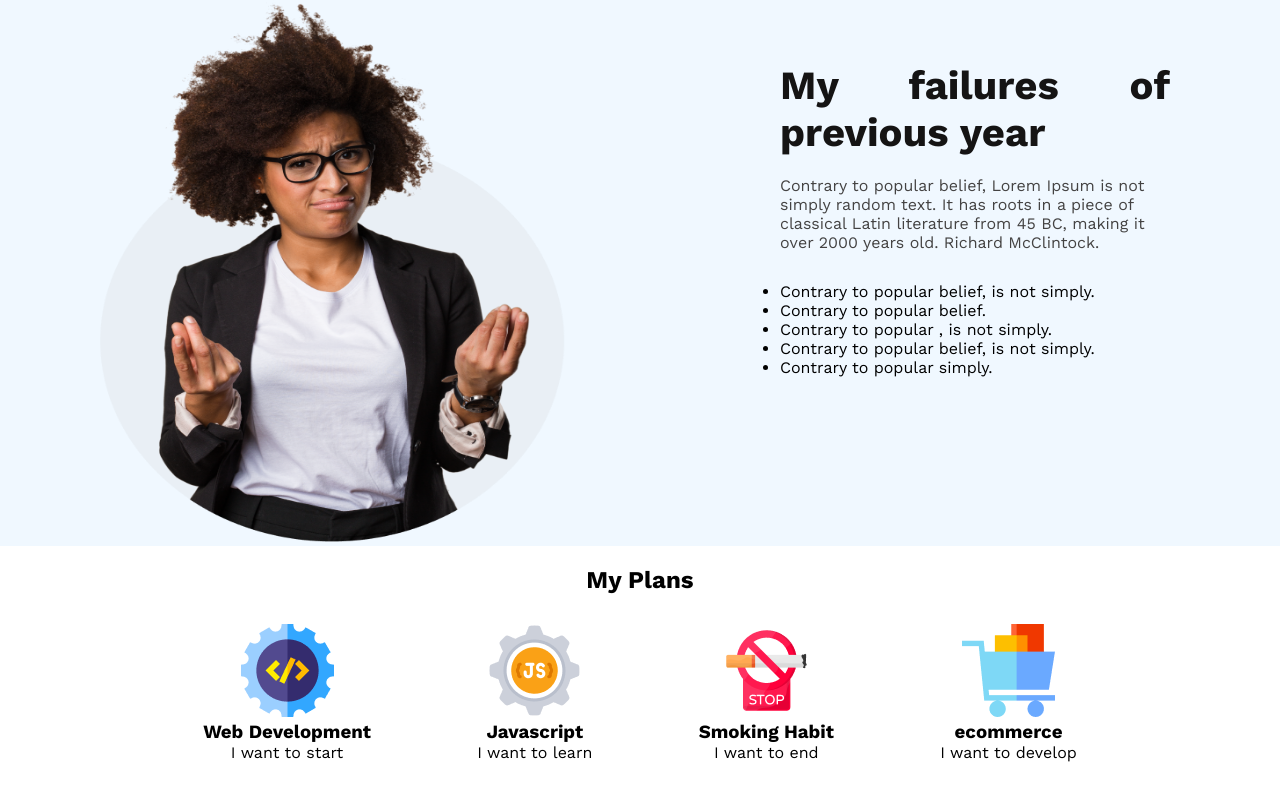
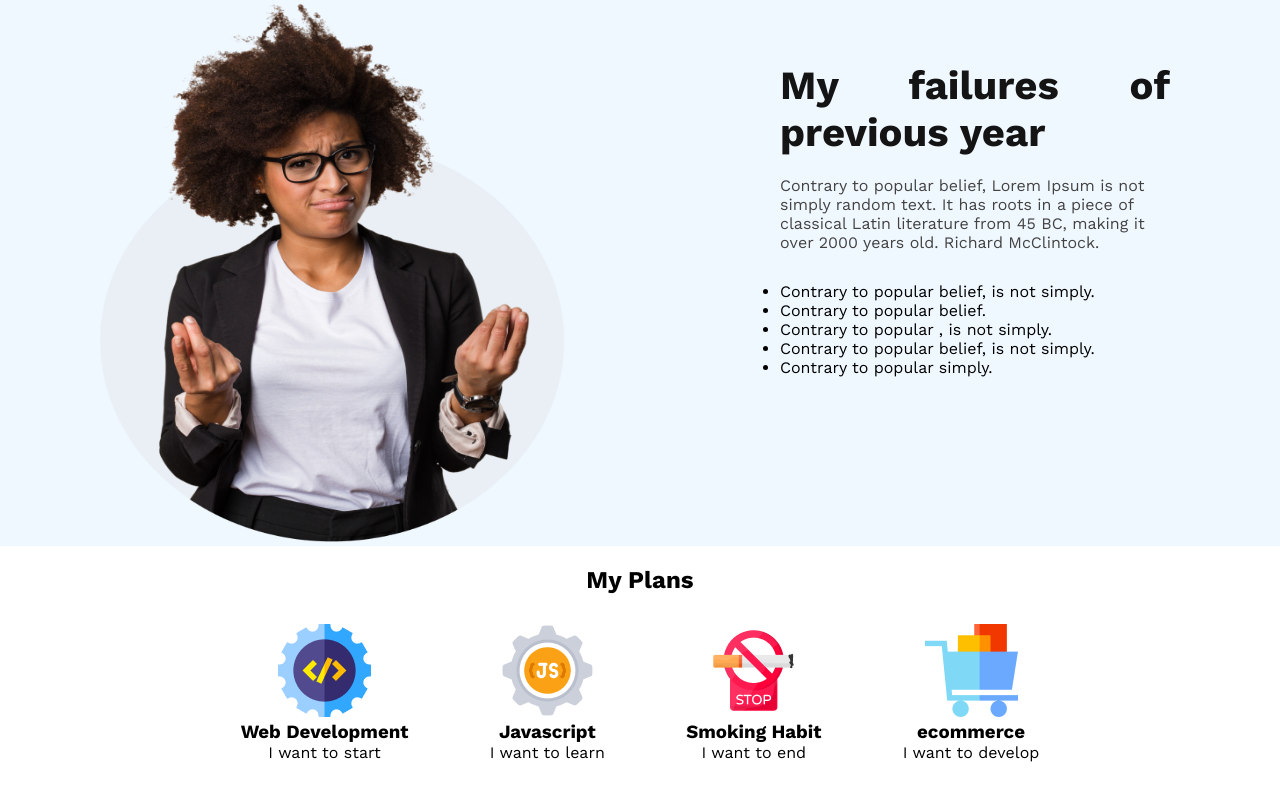
Before and after one commit to Hasan-Maruf1/new-year-new-me, a plain HTML site: page index.html in a window 1280 px wide. Shown: the part 770-1570 px from the top of the page. Drawn offline with nearby package versions, Linux system fonts and the light colour scheme.

Commit message:
my plans resized

```diff
--- a/style.css/index.css
+++ b/style.css/index.css
@@ -93,7 +93,7 @@
 .section-main{
     display: flex;
     justify-content: space-around;
-    padding: 10px 150px 100px 150px;
+    padding: 10px 200px 100px 200px;
     text-align: center;
 
 }
```
